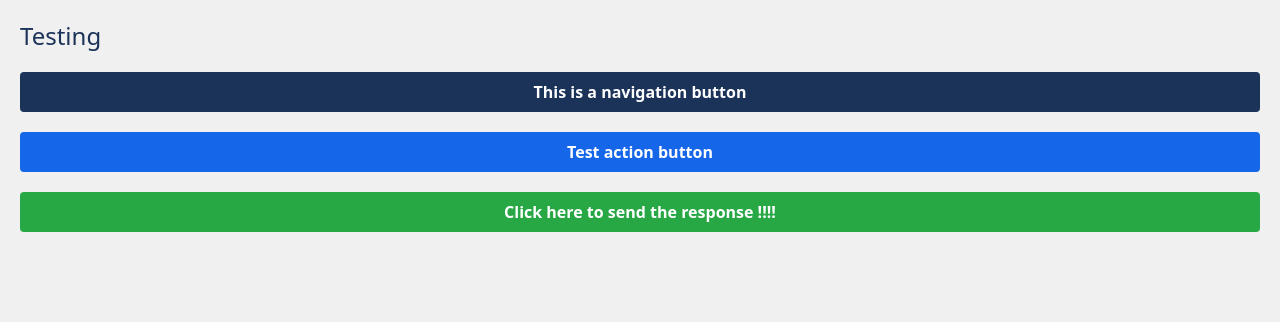
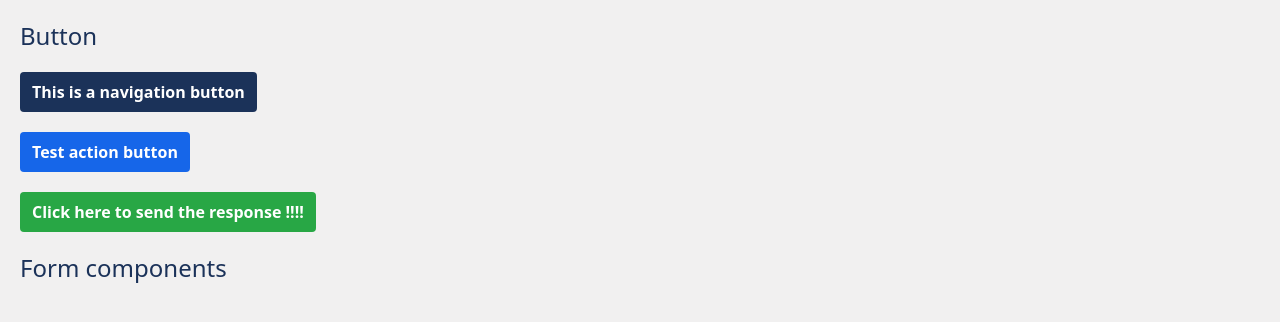
Before and after one commit to dev-comete/QST, a React (Vite) app in the folder frontend/: page / in a window 1280 px wide. Shown: the top 322 px of the page. Built offline with nearby package versions, Linux system fonts and the light colour scheme.

Commit message:
feat: start working on form components that will be needed

```diff
--- a/frontend/src/product/pages/Test.tsx
+++ b/frontend/src/product/pages/Test.tsx
@@ -9,7 +9,8 @@ const Test = () => {
 
 	return (
 		<div className="flex flex-col p-5 gap-5">
-			<CustomText type="h1" color="primary">Testing</CustomText>
+			<div className="flex flex-col gap-5">
+				<CustomText type="h1" color="primary">Button</CustomText>
 				<NavButton link="/about">This is a navigation button</NavButton>
 				<ActionButton
 					btnColor="secondary"
@@ -23,6 +24,10 @@ const Test = () => {
 					Click here to send the response !!!!
 				</ConfirmActionButton>
 			</div>
+			<div>
+				<CustomText type="h1" color="primary">Form components</CustomText>
+			</div>
+		</div>
 	)
 }
 
--- a/frontend/src/system/atoms/Button/Button.tsx
+++ b/frontend/src/system/atoms/Button/Button.tsx
@@ -19,7 +19,7 @@ const Button = ({
 
 	return (
 		<button
-			className={`${backgroundColor[color]} ${customStyling} px-3 py-2 rounded-sm`}
+			className={`${backgroundColor[color]} ${customStyling} px-3 py-2 rounded-sm w-fit`}
 			onClick={action}
 		>
 			{children}
--- /dev/null
+++ b/frontend/src/system/atoms/Form/Input.tsx
@@ -0,0 +1,10 @@
+const Input = () => {
+	return (
+		<div>
+			<label></label>
+			<input />
+		</div>
+	)
+}
+
+export default Input;
```
Lines whose indentation alone changed are shown as unchanged.
